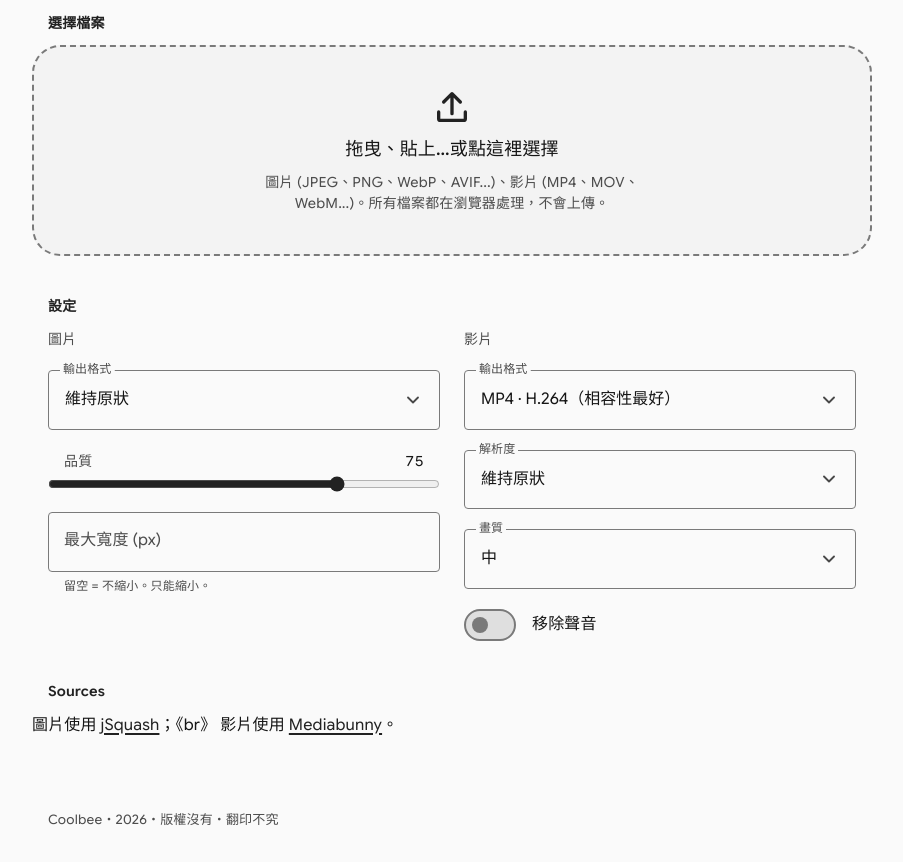
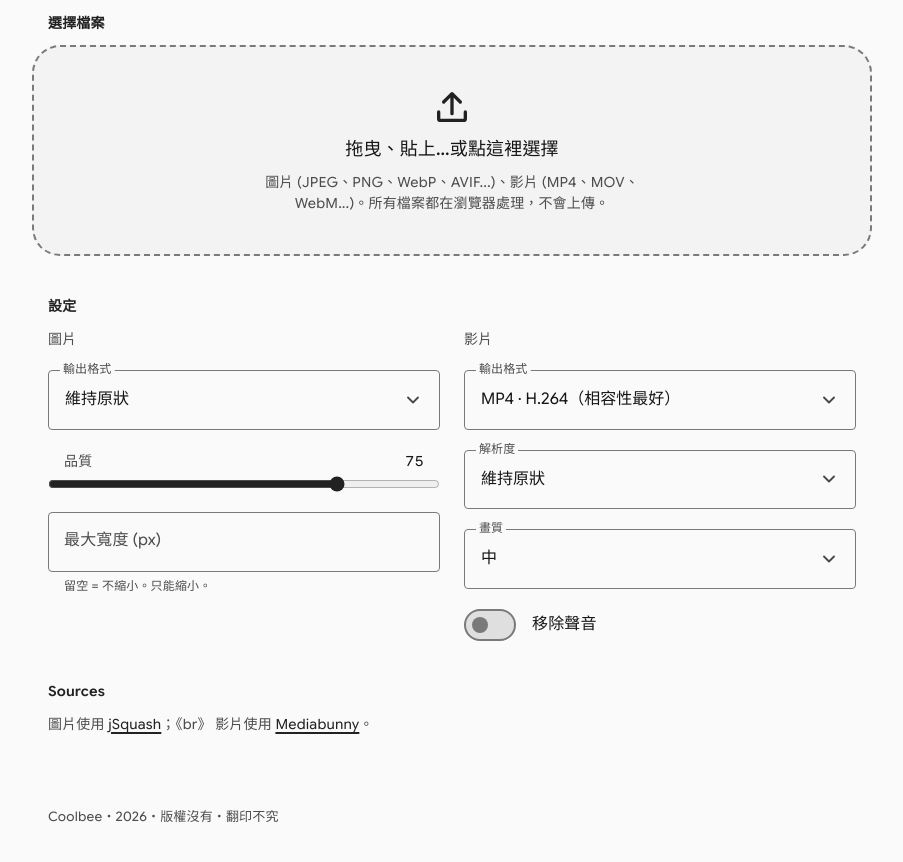
Before and after one commit to mr-coolbee/mr-coolbee.github.io, a plain HTML site: page compress/index.html in a window 1280 px wide. Shown: the part 175-1037 px from the top of the page, without its empty margins (188-1091 px from the left). Drawn offline with Linux system fonts and the light colour scheme.

Commit message:
Update compress page

```diff
--- a/css/compress/main.css
+++ b/css/compress/main.css
@@ -249,7 +249,7 @@
     padding: 0 16px;
 }
 
-.about {
+.sources {
     padding: 0 16px;
     max-width: 68ch;
     font-size: 0.875rem;
```
